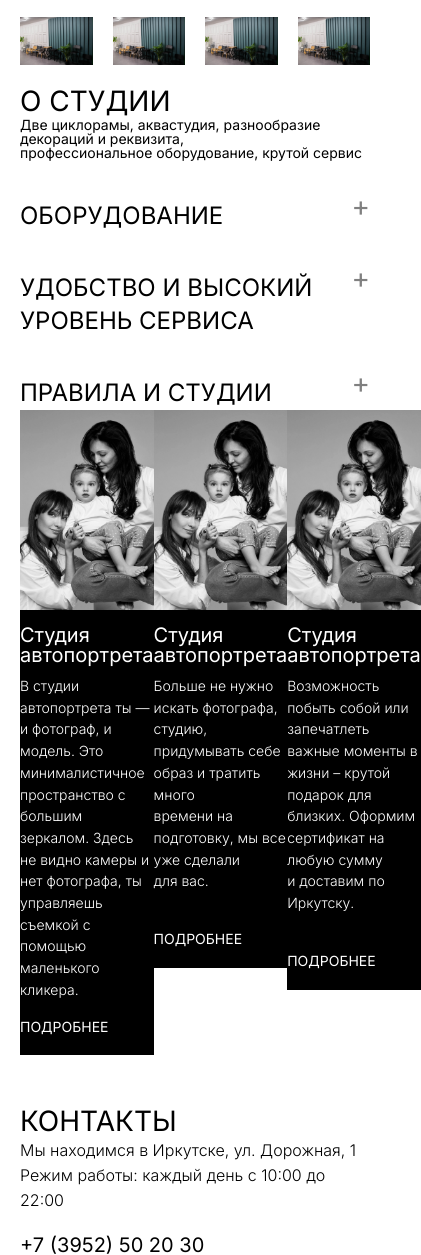
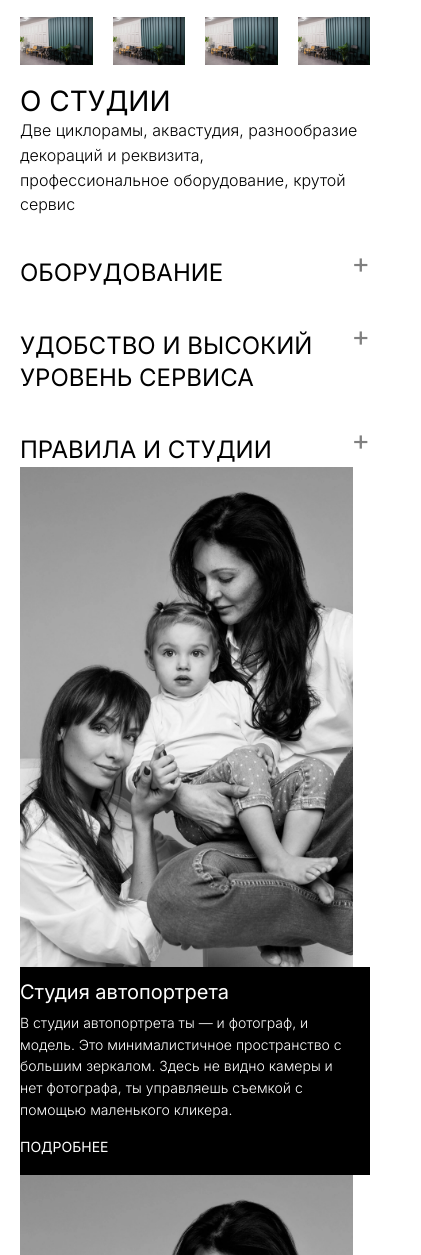
Before and after one commit to VladimirRuzavin/animated-couscous, a plain HTML site: page index.html in a window 390 px wide. Shown: the part 3119-4374 px from the top of the page, 421 px wide, since content can reach past the window. Drawn offline with Linux system fonts and the light colour scheme.

Commit message:
адаптив

```diff
--- a/main.css
+++ b/main.css
@@ -304,11 +304,11 @@ body {
   line-height: 32.76px;
 }
 
-/* .about__subtitle {
+ .about__subtitle {
   font-weight: 300;
   font-size: 16px;
   line-height: 24.8px;
-} */
+}
 
 .about__card {
   display: flex;
--- a/media/mediaMain.css
+++ b/media/mediaMain.css
@@ -126,4 +126,8 @@
    color: white;
    background-color: #1F1F1F;
   }
+
+  .about__card {
+    flex-direction: column;
+  }
 }
```
Also changed, not shown: index.html (+3 -0 lines).
